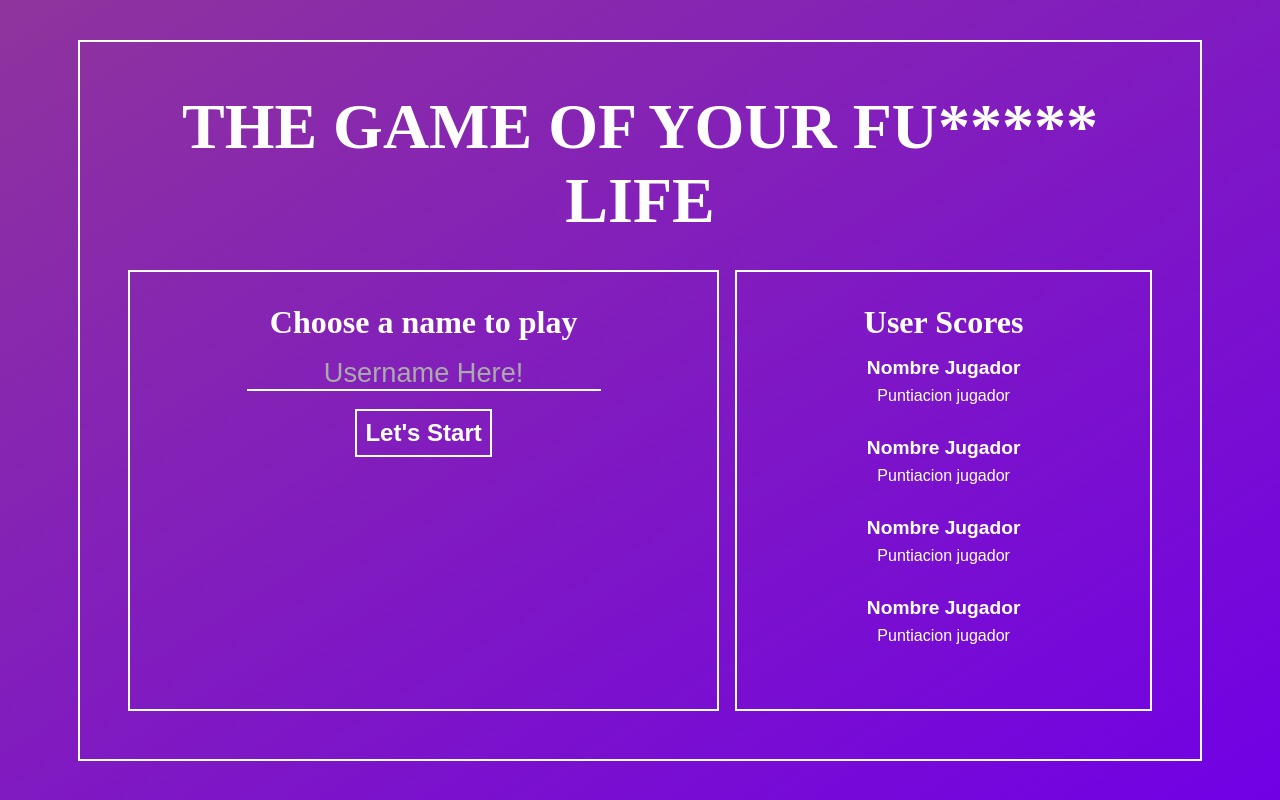
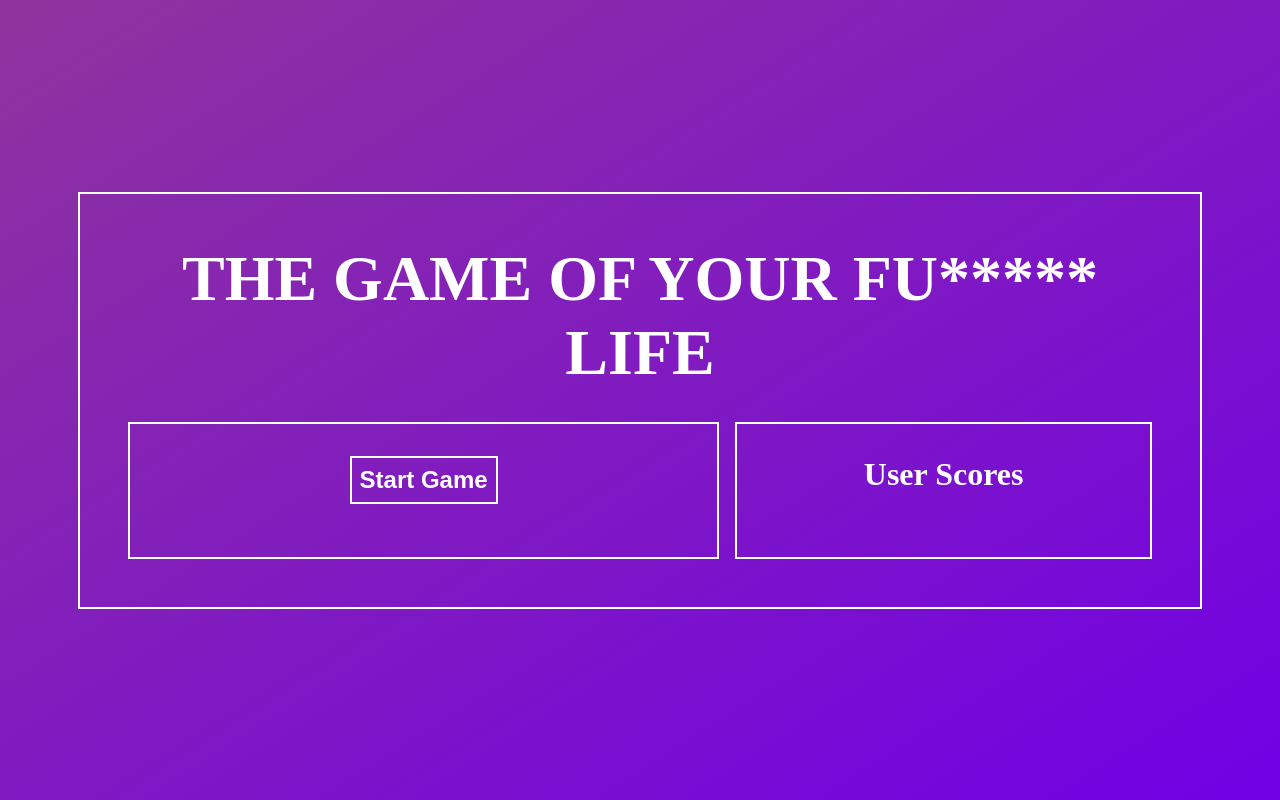
Before and after one commit to danisanguino/pill3_play, a plain HTML site: page index.html in a window 1280 px wide. Both pictures are taken after a click on the button "Let's Start". Drawn offline with Linux system fonts and the light colour scheme; a web font is replaced by a local one.

Commit message:
segunda sudida con js working

```diff
--- a/index.html
+++ b/index.html
@@ -22,7 +22,7 @@
               <h2>Choose a name to play</h2>
                  <input type="text" id="username"
                  name="username" placeholder="Username Here!" maxlength="15" required></section><br>
-                 <button type="submit" id="welcome-button">Let's Start</button>
+                 <button type="submit" id="start-button">Let's Start</button>
              </section>
        </div>
 
@@ -30,23 +30,10 @@
             <h2>User Scores</h2>
 
             <div class="players">
-                <h3>Nombre Jugador</h3>
-                <p>Puntiacion jugador</p>
+                <h3 id="playerName"></h3>
+                <p id="playerScore"></p>
             </div>
 
-            <div class="players">
-                <h3>Nombre Jugador</h3>
-                <p>Puntiacion jugador</p>
-            </div>
-
-            <div class="players">
-                <h3>Nombre Jugador</h3>
-                <p>Puntiacion jugador</p>
-            </div>
-
-            <div class="players">
-                <h3>Nombre Jugador</h3>
-                <p>Puntiacion jugador</p>
         </div>
 
         </div>
@@ -58,7 +45,7 @@
 
             <div class="choser">
                 <section>
-                    <button type="submit" id="start-button">Start Game</button>
+                    <button type="submit" id="startGame-button">Start Game</button>
                 </section>
             </div>
 
@@ -66,23 +53,10 @@
                 <h2>User Scores</h2>
 
                 <div class="players">
-                   <h3>Nombre Jugador</h3>
-                   <p>Puntiacion jugador</p>
+                    <h3 id="playerName"></h3>
+                    <p id="playerScore"></p>
             </div>
 
-               <div class="players">
-                   <h3>Nombre Jugador</h3>
-                   <p>Puntiacion jugador</p>
-               </div>
-
-               <div class="players">
-                   <h3>Nombre Jugador</h3>
-                   <p>Puntiacion jugador</p>
-               </div>
-
-               <div class="players">
-                   <h3>Nombre Jugador</h3>
-                   <p>Puntiacion jugador</p>
         </div>
 
            </div>
@@ -90,7 +64,7 @@
 
            <!-- Step 3 -->
 
-        <div class="container hidden" id="start">
+        <div class="container hidden" id="game">
 
             <div class="choser">
                 <section>
@@ -102,31 +76,17 @@
                 <h2>User Scores</h2>
 
                 <div class="players">
-                   <h3>Nombre Jugador</h3>
-                   <p>Puntiacion jugador</p>
+                    <h3 id="playerName"></h3>
+                    <p id="playerScore"></p>
             </div>
 
-               <div class="players">
-                   <h3>Nombre Jugador</h3>
-                   <p>Puntiacion jugador</p>
         </div>
-
-               <div class="players">
-                   <h3>Nombre Jugador</h3>
-                   <p>Puntiacion jugador</p>
-               </div>
-
-               <div class="players">
-                   <h3>Nombre Jugador</h3>
-                   <p>Puntiacion jugador</p>
-               </div>
-
            </div>
            </div>
 
            <!-- Step 4 -->
 
-        <div class="container hidden" id="start">
+        <div class="container hidden" id="resume">
 
             <div class="choser">
                 <section>
@@ -152,5 +112,6 @@
 
 
     </main>
+    <script src="script.js"></script>
  </body>
 </html>
--- a/script.js
+++ b/script.js
@@ -0,0 +1,41 @@
+//User
+let userName;
+
+//Steps of html
+const welcomePage = document.getElementById("welcome");
+const startPage = document.getElementById("start");
+const gamePage = document.getElementById("game");
+const resumePage = document.getElementById("resume");
+
+//Start button declarar
+const startButton = document.getElementById("start-button");
+
+//Declarar funcion pasar de primera página a segunda
+const firstStep = function(){
+    welcomePage.classList.add("hidden");
+    startPage.classList.remove("hidden");
+}
+
+//Función del primer boton al paso 2 (dar vida al boton)
+startButton.addEventListener("click", firstStep);
+
+
+//Declarar la constante del segundo boton
+const startGameButton = document.getElementById("startGame-button")
+
+// Declarar funcion de segunda a tercera pagina
+const secondStep = function() {
+    startPage.classList.add("hidden");
+    gamePage.classList.remove("hidden");
+}
+
+startGameButton.addEventListener("click", secondStep);
+
+//Hacer que al pasar 10 segundos pase de pantalla a la ultima
+function thirdStep() {
+    gamePage.classList.add("hidden");
+    resumePage.classList.remove("hidden");
+  }
+
+// Llamada a la funcion thirdStep con el TimeOut
+setTimeout(thirdStep, 10000);
```
Lines whose indentation alone changed are shown as unchanged.
